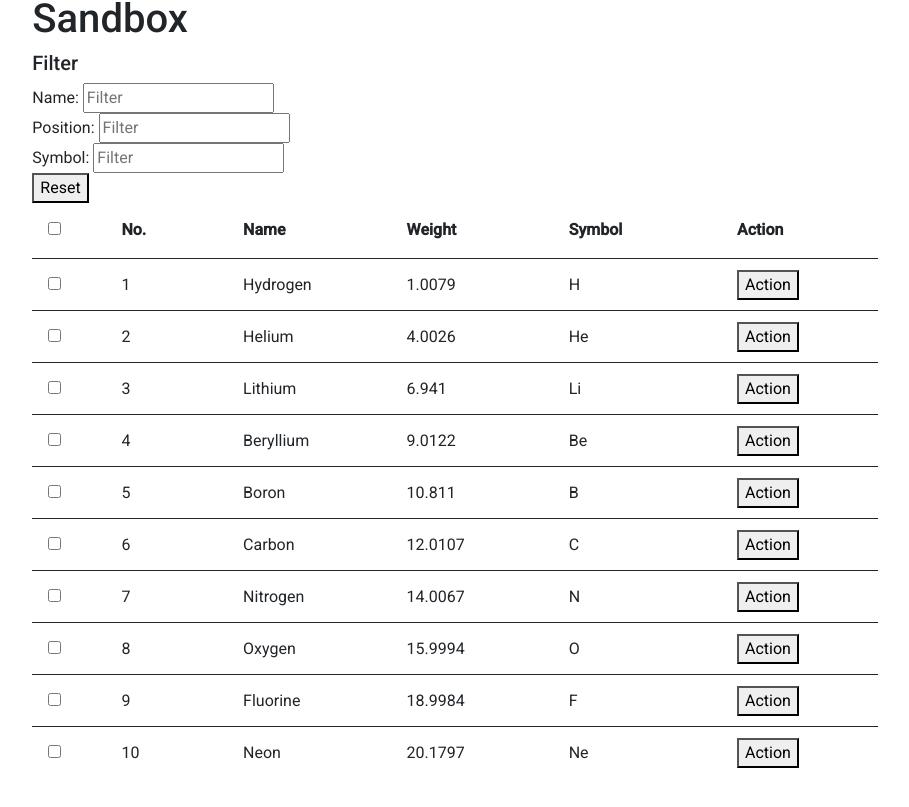
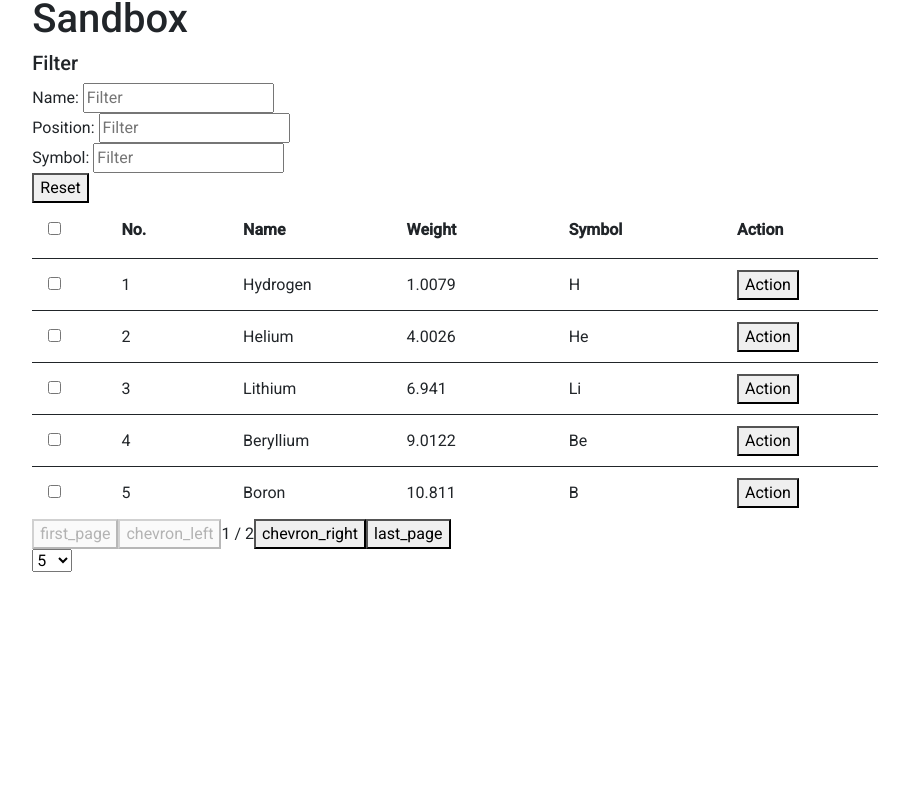
Before and after one commit to vanrado/angular-data-grid, an Angular app: page /sandbox in a window 1280 px wide. Shown: the part 468-1275 px from the top of the page, without its empty margins (185-1094 px from the left). After the commit the page ends 1113 px from the top, so only its background shows below. Built offline with nearby package versions, Linux system fonts and the light colour scheme.

Commit message:
feat(grid-data): working pagination

```diff
--- a/src/app/sandbox/sandbox.component.html
+++ b/src/app/sandbox/sandbox.component.html
@@ -13,6 +13,8 @@
   [columns]="columns"
   [selectable]="true"
   [(selectedItems)]="selectedItems"
+  [pageable]="true"
+  [pageSizeOptions]="[3, 5, 10, 25, 50]"
   (selectedItemsChange)="onSelectedItemsChange($event)"></mc-grid-data>
 
 <ng-template #actionCell let-row="row">
--- a/src/app/sandbox/sandbox.component.ts
+++ b/src/app/sandbox/sandbox.component.ts
@@ -6,13 +6,14 @@ import {GridDataSource} from '../shared/grid-data/grid-data-source';
 import {SandboxApiService} from './data/sandbox-api.service';
 import {SandboxGridDataLoadStrategy} from './data/sandbox-grid-data-load-strategy';
 import {PeriodicElement} from './data/periodic-element';
+import {GridPaginationComponent} from '../shared/grid-data/grid-pagination/grid-pagination.component';
 
 @Component({
   standalone: true,
   selector: 'app-sandbox-component',
   templateUrl: './sandbox.component.html',
   styleUrls: ['./sandbox.component.scss'],
-  imports: [CommonModule, GridDataComponent],
+  imports: [CommonModule, GridDataComponent, GridPaginationComponent],
 })
 export class SandboxComponent implements OnInit {
   @ViewChild('actionCell', {static: true}) actionCell!: TemplateRef<any>;
--- a/src/app/shared/grid-data/grid-data-source.ts
+++ b/src/app/shared/grid-data/grid-data-source.ts
@@ -1,12 +1,14 @@
-import {BehaviorSubject, of} from 'rxjs';
+import {BehaviorSubject, map, of} from 'rxjs';
 import {catchError, finalize} from 'rxjs/operators';
 import {MatTableDataSource} from '@angular/material/table';
 import {GridDataLoadStrategy} from './grid-data-load-strategy';
+import {GridPaginationComponent} from './grid-pagination/grid-pagination.component';
 
-export class GridDataSource<T> extends MatTableDataSource<T> {
+export class GridDataSource<T> extends MatTableDataSource<T, GridPaginationComponent<T>> {
   private loadingSubject = new BehaviorSubject<boolean>(false);
   private gridDataFilter: { [key: string]: string } = {};
   private dataLoadStrategy: GridDataLoadStrategy<T>;
+  private pageData: T[] = [];
   public loading$ = this.loadingSubject.asObservable();
 
   constructor(dataLoadStrategy: GridDataLoadStrategy<T>) {
@@ -23,31 +25,26 @@ export class GridDataSource<T> extends MatTableDataSource<T> {
     super.disconnect();
   }
 
-  /*
- * Override
- * Custom implementation of filter matching. Support for one or multiple criteria.
- * Checks if a data object matches the data source's filter string.
- * By default, each data object is converted to a string of its properties and returns
- * true if the filter has at least one occurrence in that string. By default,
- * the filter string has its whitespace trimmed and the match is case-insensitive.
- */
-  protected multipleCustomFilter = (rowData: any, filter: string): boolean => {
-    let searchTerms: Record<string, string> = JSON.parse(filter);
-    let isMatch = true;
-    for (const [key, value] of Object.entries(searchTerms)) {
-      if (value && String(rowData[key]).toLowerCase().indexOf(value) === -1) {
-        isMatch = false;
-        break;
-      }
-
-    }
-    return isMatch;
+  override _pageData(data: T[]): T[] {
+    this.pageData = super._pageData(data);
+    return this.pageData;
   }
 
   public loadData(): void {
     this.loadingSubject.next(true);
     this.dataLoadStrategy.loadData()
       .pipe(
+        map(data => {
+          // apply filtering
+          let filteredData = data.filter((item: any) => this.filterPredicate(item, JSON.stringify(this.gridDataFilter)));
+
+          // initialize paginator
+          if (this.paginator) {
+            this.paginator.init(data.length);
+          }
+
+          return filteredData;
+        }),
         catchError(() => of([])),
         finalize(() => this.loadingSubject.next(false))
       )
@@ -65,4 +62,29 @@ export class GridDataSource<T> extends MatTableDataSource<T> {
     this.gridDataFilter = {};
     this.filter = JSON.stringify(this.gridDataFilter);
   }
+
+  public getPagedData(): T[] {
+    return this.pageData;
+  }
+
+  /*
+* Override
+* Custom implementation of filter matching. Support for one or multiple criteria.
+* Checks if a data object matches the data source's filter string.
+* By default, each data object is converted to a string of its properties and returns
+* true if the filter has at least one occurrence in that string. By default,
+* the filter string has its whitespace trimmed and the match is case-insensitive.
+*/
+  protected multipleCustomFilter = (rowData: any, filter: string): boolean => {
+    let searchTerms: Record<string, string> = JSON.parse(filter);
+    let isMatch = true;
+    for (const [key, value] of Object.entries(searchTerms)) {
+      if (value && String(rowData[key]).toLowerCase().indexOf(value) === -1) {
+        isMatch = false;
+        break;
+      }
+
+    }
+    return isMatch;
+  }
 }
--- a/src/app/shared/grid-data/grid-data/grid-data.component.html
+++ b/src/app/shared/grid-data/grid-data/grid-data.component.html
@@ -3,7 +3,7 @@
 
     <ng-container matColumnDef="select">
       <th mat-header-cell *matHeaderCellDef>
-        <input type="checkbox" (change)="toggleAllSelection()" [checked]="isAllSelected()"/>
+        <input type="checkbox" [(ngModel)]="isAllSelected" (ngModelChange)="toggleAllSelection()"/>
       </th>
       <td mat-cell *matCellDef="let row">
         <input type="checkbox" (click)="$event.stopPropagation()" (change)="toggleSelection(row)" [checked]="isRowSelected(row)"/>
@@ -28,4 +28,9 @@
   </table>
 
   <div *ngIf="dataSource.loading$ | async">Loading...</div>
+
+  <mc-grid-pagination [pageSizeOptions]="pageSizeOptions"
+                      [pageSize]="pageSize"
+                      (page)="onPageChanged()" *ngIf="pageable">
+  </mc-grid-pagination>
 </ng-container>
--- a/src/app/shared/grid-data/grid-data/grid-data.component.ts
+++ b/src/app/shared/grid-data/grid-data/grid-data.component.ts
@@ -15,6 +15,9 @@ import {GridDataColumn} from '../grid-data-column';
 import {MatSort, MatSortModule} from '@angular/material/sort';
 import {GridDataSource} from '../grid-data-source';
 import {GridDataSelectionModel} from '../grid-data-selection-model';
+import {GridPaginationComponent} from '../grid-pagination/grid-pagination.component';
+import {MatPaginatorModule} from '@angular/material/paginator';
+import {FormsModule} from '@angular/forms';
 
 @Pipe({
   name: 'columnDefToString',
@@ -29,7 +32,7 @@ export class ColumnDefToString implements PipeTransform {
 @Component({
   selector: 'mc-grid-data',
   standalone: true,
-  imports: [CommonModule, MatTableModule, ColumnDefToString, MatSortModule],
+  imports: [CommonModule, MatTableModule, ColumnDefToString, MatSortModule, GridPaginationComponent, MatPaginatorModule, FormsModule],
   templateUrl: './grid-data.component.html',
   styleUrls: ['./grid-data.component.scss'],
 })
@@ -38,18 +41,26 @@ export class GridDataComponent<T> implements AfterViewInit, OnInit {
   @Input() dataSource: GridDataSource<T> | null = null;
   @Input() selectable: boolean = false;
   @Input() selectedItems: T[] = [];
+  @Input() pageable: boolean = false;
+  @Input() pageSize: number = 5;
+  @Input() pageSizeOptions: number[] = [5, 10, 25, 50];
+  @Input() page: number = 5;
   @Output() selectedItemsChange = new EventEmitter<T[]>();
   @ViewChild(MatSort) sort!: MatSort;
+  @ViewChild(GridPaginationComponent) paginator: GridPaginationComponent<T> | undefined;
+  isAllSelected: boolean = false;
   private selectionModel: GridDataSelectionModel<T> = new GridDataSelectionModel(true, [] as T[]);
 
   announceSortChange(event: any) {
-    console.log('$event', event);
+    // do some logic if necessary
   }
 
   ngAfterViewInit(): void {
-    console.log('GridDataComponent ngAfterViewInit');
     if (this.dataSource) {
       this.dataSource.sort = this.sort;
+      if (this.paginator) {
+        this.dataSource.paginator = this.paginator;
+      }
     }
   }
 
@@ -60,6 +71,7 @@ export class GridDataComponent<T> implements AfterViewInit, OnInit {
   }
 
   public toggleSelection(row: T): void {
+    this.isAllSelected = false;
     this.selectionModel.toggle(row);
     this.selectedItemsChange.emit(this.selectionModel.selected);
   }
@@ -73,28 +85,16 @@ export class GridDataComponent<T> implements AfterViewInit, OnInit {
       return;
     }
 
-    if (this.isAllSelected()) {
+    if (!this.isAllSelected) {
       this.selectionModel.clearSelection();
     } else {
-      this.selectionModel.selectAll(this.dataSource.data);
+      this.selectionModel.selectAll(this.dataSource.paginator ? this.dataSource.getPagedData() : this.dataSource.data);
     }
 
     this.selectedItemsChange.emit(this.selectionModel.selected);
   }
 
-  isAllSelected(): boolean {
-    const numSelected = this.selectionModel.selected.length;
-    const numRows = this.dataSource?.data.length || 0;
-    return numSelected === numRows;
-    /*
-    isAllSelected(): boolean {
-      const numSelected = this.selection.selected.length;
-      const numRows = this.dataSource?.data.length || 0;
-      const pageStart = this.dataSource?.paginator?.pageIndex * (this.dataSource?.paginator?.pageSize || 0) || 0;
-      const pageEnd = pageStart + (this.dataSource?.paginator?.pageSize || 0);
-      const numVisibleRows = Math.min(numRows, pageEnd) - pageStart;
-      return numSelected === numVisibleRows && numVisibleRows > 0;
-    }
-     */
+  onPageChanged(): void {
+    this.isAllSelected = false;
   }
 }
--- /dev/null
+++ b/src/app/shared/grid-data/grid-pagination/grid-pagination.component.html
@@ -0,0 +1 @@
+<p>grid-pagination works!</p>
--- /dev/null
+++ b/src/app/shared/grid-data/grid-pagination/grid-pagination.component.ts
@@ -0,0 +1,104 @@
+import {Component, EventEmitter, Input, Output} from '@angular/core';
+import {MatPaginatorModule} from '@angular/material/paginator';
+import {CommonModule} from '@angular/common';
+import {FormsModule} from '@angular/forms';
+import {MatTableDataSourcePaginator} from '@angular/material/table';
+import {Subject} from 'rxjs';
+
+@Component({
+  selector: 'mc-grid-pagination',
+  standalone: true,
+  imports: [CommonModule, MatPaginatorModule, FormsModule],
+  template: `
+    <div class="paginator-container">
+      <button class="paginator-button" (click)="firstPage()" [disabled]="!hasPreviousPage()">
+        first_page
+      </button>
+      <button class="paginator-button" (click)="previousPage()" [disabled]="!hasPreviousPage()">
+        chevron_left
+      </button>
+      <span class="paginator-info">{{ pageIndex + 1 }} / {{ totalPages }}</span>
+      <button class="paginator-button" (click)="nextPage()" [disabled]="!hasNextPage()">
+        chevron_right
+      </button>
+      <button class="paginator-button" (click)="lastPage()" [disabled]="!hasNextPage()">
+        last_page
+      </button>
+      <div class="page-size-select">
+        <select [(ngModel)]="pageSize" (ngModelChange)="onChangePageSize()">
+          <option *ngFor="let option of pageSizeOptions" [ngValue]="option">{{option}}</option>
+        </select>
+      </div>
+    </div>
+  `
+})export class GridPaginationComponent<T> implements MatTableDataSourcePaginator {
+  @Input() pageSizeOptions: number[] = [10, 25, 50];
+  @Input() pageSize = 10;
+  @Input() length = 0;
+  @Input() pageIndex = 0;
+  @Output() page = new EventEmitter<any>();
+  @Output() pageSizeChange = new EventEmitter<number>();
+  initialized: Subject<void> = new Subject();
+  totalPages: number = 0;
+  private totalLength: number = 0;
+
+  constructor() {}
+
+  ngOnInit() {
+  }
+
+  public nextPage(): void {
+    if (this.hasNextPage()) {
+      this.pageIndex++;
+      this.emitPageEvent();
+    }
+  }
+
+  public hasNextPage(): boolean {
+    return this.pageIndex < this.totalPages - 1;
+  }
+
+  public previousPage(): void {
+    if (this.hasPreviousPage()) {
+      this.pageIndex--;
+      this.emitPageEvent();
+    }
+  }
+
+  public hasPreviousPage(): boolean {
+    return this.pageIndex > 0;
+  }
+
+  public firstPage(): void {
+    this.pageIndex = 0;
+    this.emitPageEvent();
+  }
+
+  public lastPage(): void {
+    this.pageIndex = this.totalPages - 1;
+    this.emitPageEvent();
+  }
+
+  public emitPageEvent(): void {
+    this.page.emit({
+      pageIndex: this.pageIndex,
+      pageSize: this.pageSize,
+      length: this.length
+    });
+  }
+
+  public onChangePageSize(): void {
+    this.setTotalPages();
+    this.firstPage();
+  }
+
+  public init(totalLength: number): void {
+    this.totalLength = totalLength;
+    this.setTotalPages();
+    this.initialized.next();
+  }
+
+  private setTotalPages(): void {
+    this.totalPages = Math.ceil(this.totalLength / this.pageSize);
+  }
+}
```
Also changed, not shown: src/app/shared/grid-data/grid-pagination/grid-pagination.component.scss (added), 1 other file (tests, documents, lock files or other folders).
